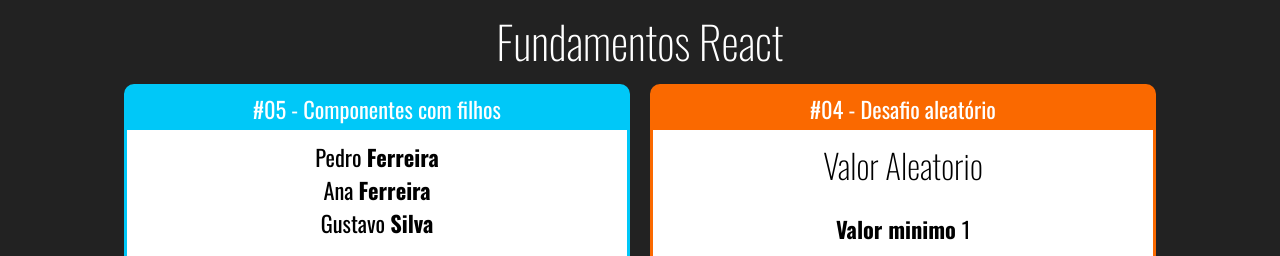
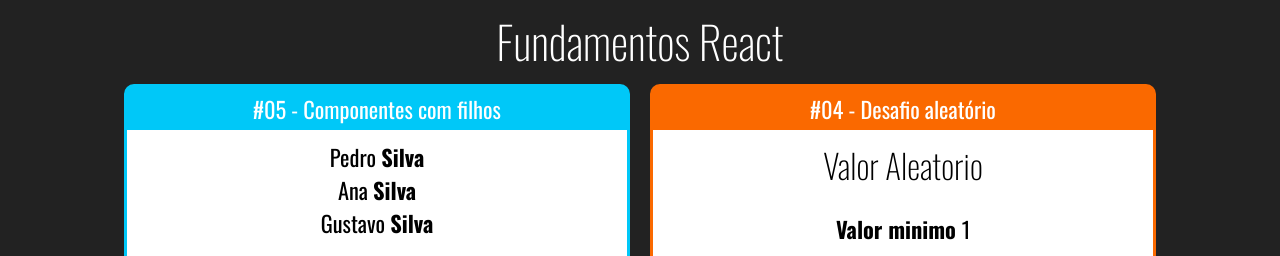
Before and after one commit to Roger-Franco/React, a React (Create React App) app in the folder fundamentos-react/: page / in a window 1280 px wide. Shown: the top 256 px of the page. Built offline with nearby package versions, Linux system fonts and the light colour scheme.

Commit message:
Exercicios com compenentes com filhos

```diff
--- a/fundamentos-react/src/App.jsx
+++ b/fundamentos-react/src/App.jsx
@@ -1,10 +1,11 @@
 import React from "react";
 
-import './App.css';
+import "./App.css";
 
 import Card from "./components/layout/Card";
 
 import Familia from "./components/basicos/Familia";
+import FamiliaMembro from "./components/basicos/FamiliaMembro";
 import Aleatorio from "./components/basicos/Aleatorio";
 import ComParametro from "./components/basicos/ComParametro";
 import Primeiro from "./components/basicos/Primeiro";
@@ -17,7 +18,11 @@
       <h1>Fundamentos React</h1>
       <div className="Cards">
         <Card titulo="#05 - Componentes com filhos" color="#00C8F8">
-          <Familia sobrenome="Ferreira"/>
+          <Familia sobrenome="Silva">
+            <FamiliaMembro nome="Pedro" />
+            <FamiliaMembro nome="Ana" />
+            <FamiliaMembro nome="Gustavo" />
+          </Familia>
         </Card>
         <Card titulo="#04 - Desafio aleatório" color="#FA6900">
           <Aleatorio min={1} max={60} />
--- a/fundamentos-react/src/components/basicos/ComParametro.jsx
+++ b/fundamentos-react/src/components/basicos/ComParametro.jsx
@@ -1,7 +1,6 @@
 import React from 'react';
 
 export default function ComParametro(props) {
-  console.log(props);
 
   const status = props.nota > 7 ? 'aprovado' : 'recuperação'
 
--- a/fundamentos-react/src/components/basicos/Familia.jsx
+++ b/fundamentos-react/src/components/basicos/Familia.jsx
@@ -1,13 +1,12 @@
-import React from 'react';
-import FamiliaMembro from './FamiliaMembro';
+import React, { cloneElement } from "react";
 
 // eslint-disable-next-line import/no-anonymous-default-export
-export default props => {
+export default (props) => {
   return (
     <div>
-      <FamiliaMembro nome="Pedro" sobrenome={ props.sobrenome}/>
-      <FamiliaMembro nome="Ana" {...props}/>
-      <FamiliaMembro nome="Gustavo" sobrenome="Silva"/>
+      {props.children.map((child,i) => {
+        return cloneElement(child, {...props, key:i});
+      })}
     </div>
   );
 };
```
